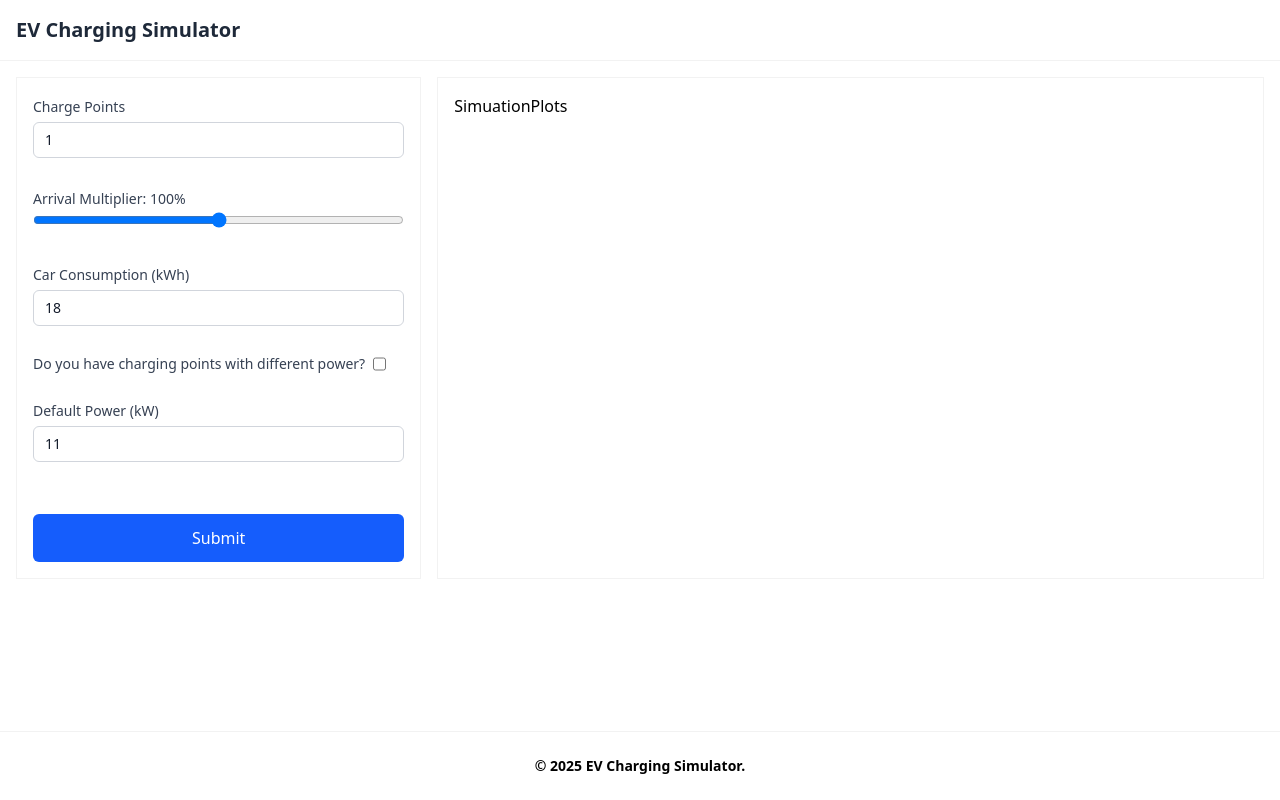
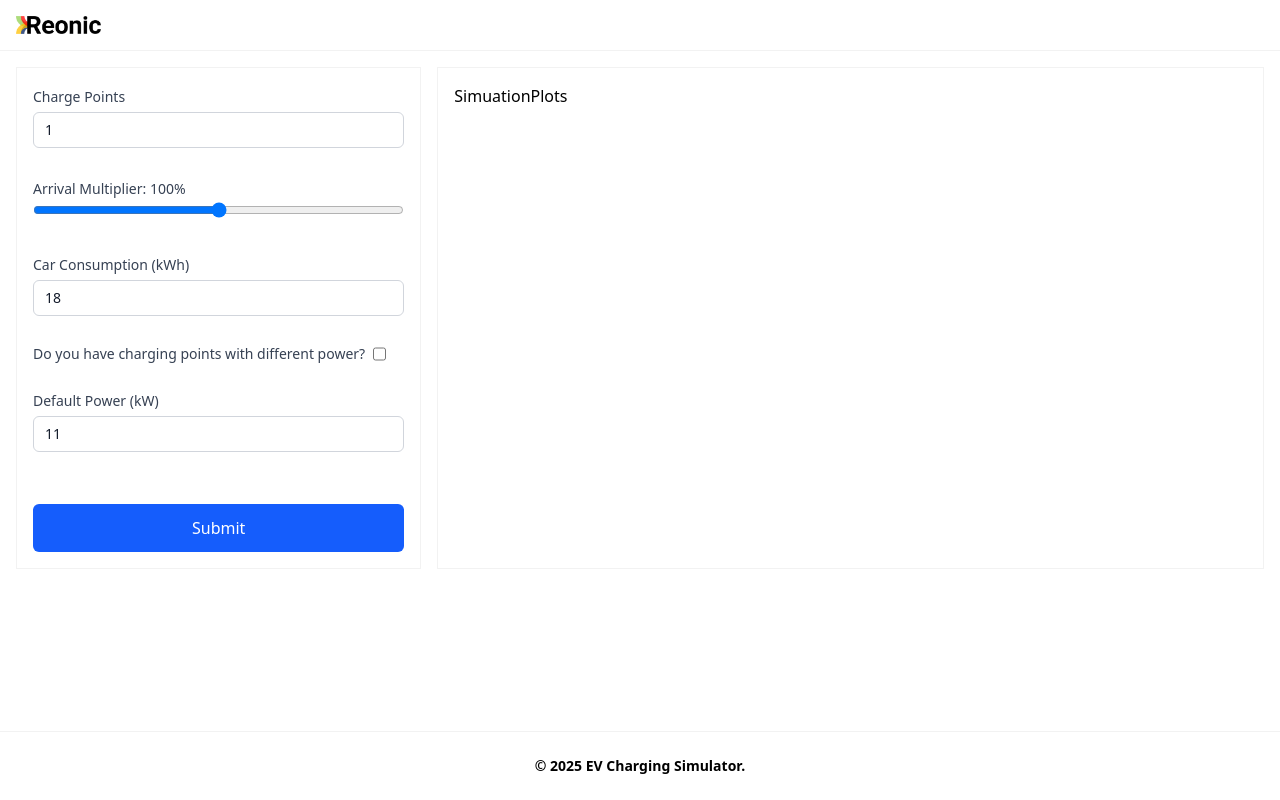
Before and after one commit to bestii/EV-Charging-Simulator-FE, a React (Vite) app: page / in a window 1280 px wide. Built offline with nearby package versions, Linux system fonts and the light colour scheme.

Commit message:
Add company logo to Header component and remove title text

```diff
--- a/src/components/header/Header.tsx
+++ b/src/components/header/Header.tsx
@@ -1,10 +1,10 @@
+import { default as logoSrc } from '../../assets/logo.png';
+
 const Header = () => {
   return (
     <header className="sticky top-0 border-b border-gray-950/5 bg-white px-4 py-4">
       <div className="container mx-auto">
-        <span className="text-xl font-bold text-gray-800">
-          EV Charging Simulator
-        </span>
+        <img className="w-[85px]" src={logoSrc} alt="company logo" />
       </div>
     </header>
   );
```
Also changed, not shown: src/assets/logo.png (added).
